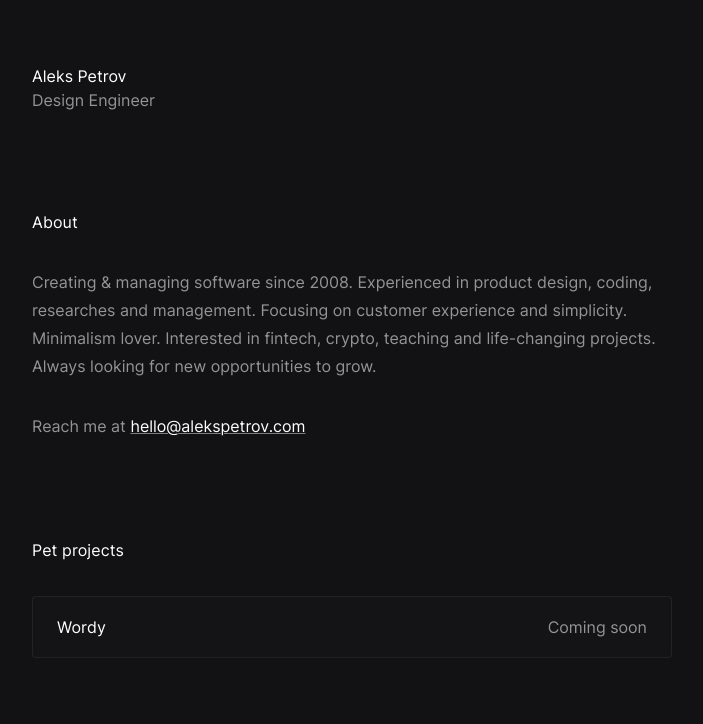
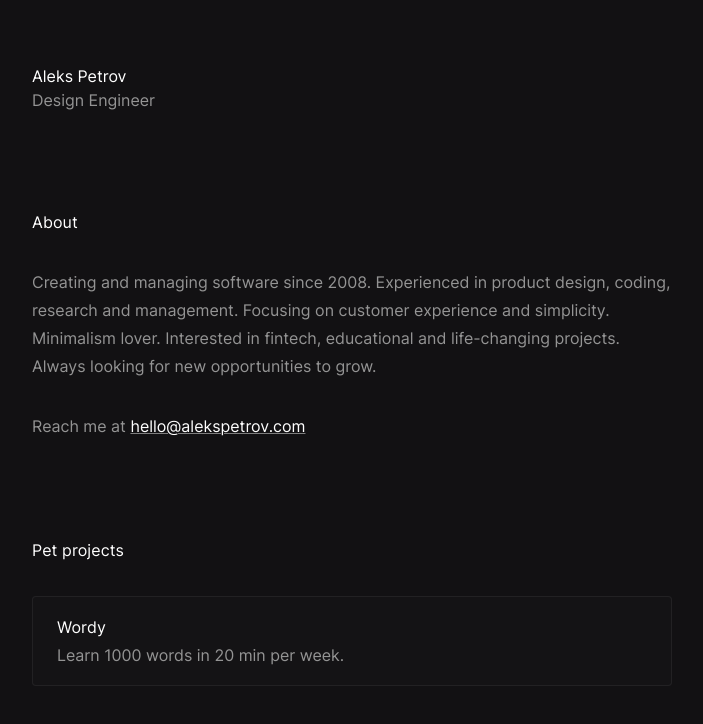
Before and after one commit to alekspetrov/alekspetrov-website, a Nuxt app: page / in a window 1280 px wide. Shown: the top 724 px of the page, without its empty margins (288-991 px from the left). Built offline with nearby package versions, Linux system fonts and the light colour scheme; no server answers.

Commit message:
upd: text and projects layout

```diff
--- a/components/block/Banner.vue
+++ b/components/block/Banner.vue
@@ -3,11 +3,11 @@
     <h3>About</h3>
 
     <p>
-      Creating & managing software since 2008. Experienced in&nbsp;product
-      design, coding, researches and management. Focusing on customer experience
-      and&nbsp;simplicity. Minimalism lover. Interested in fintech, crypto,
-      teaching and life-changing projects. Always looking for new opportunities
-      to&nbsp;grow.
+      Creating and managing software since 2008. Experienced in&nbsp;product
+      design, coding, research and management. Focusing on&nbsp;customer
+      experience and&nbsp;simplicity. Minimalism lover. Interested
+      in&nbsp;fintech, educational and&nbsp;life-changing projects. Always
+      looking for new opportunities to&nbsp;grow.
     </p>
     <p>
       Reach me at
--- a/components/block/Projects.vue
+++ b/components/block/Projects.vue
@@ -3,15 +3,15 @@
     <h3>Pet projects</h3>
     <div class="project-item card">
       <h3>Wordy</h3>
-      <div>Coming soon</div>
+      <div>Learn 1000 words in 20 min per week.</div>
     </div>
   </div>
 </template>
 
 <style lang="postcss">
 .project-item {
-  display: flex;
-  justify-content: space-between;
+  /* display: flex; */
+  /* justify-content: space-between; */
 }
 
 .card {
--- a/components/site/Header.vue
+++ b/components/site/Header.vue
@@ -16,14 +16,17 @@ const role =
 
 <template>
   <header class="site-header">
-    <NuxtLink to="/" class="site-name">Aleks Petrov</NuxtLink>
-    <div>{{ role }}</div>
+    <div>
+      <NuxtLink to="/" class="site-name">Aleks Petrov</NuxtLink>
+      <div>{{ role }}</div>
+    </div>
   </header>
 </template>
 
 <style lang="postcss">
 .site-header {
-  display: block;
+  display: flex;
+  justify-content: space-between;
   line-height: 1.5rem;
   margin-bottom: var(--space-4xl);
 }
@@ -32,4 +35,9 @@ const role =
   display: inline-block;
   color: var(--white);
 }
+
+.main-nav {
+  display: flex;
+  gap: 24px;
+}
 </style>
```
